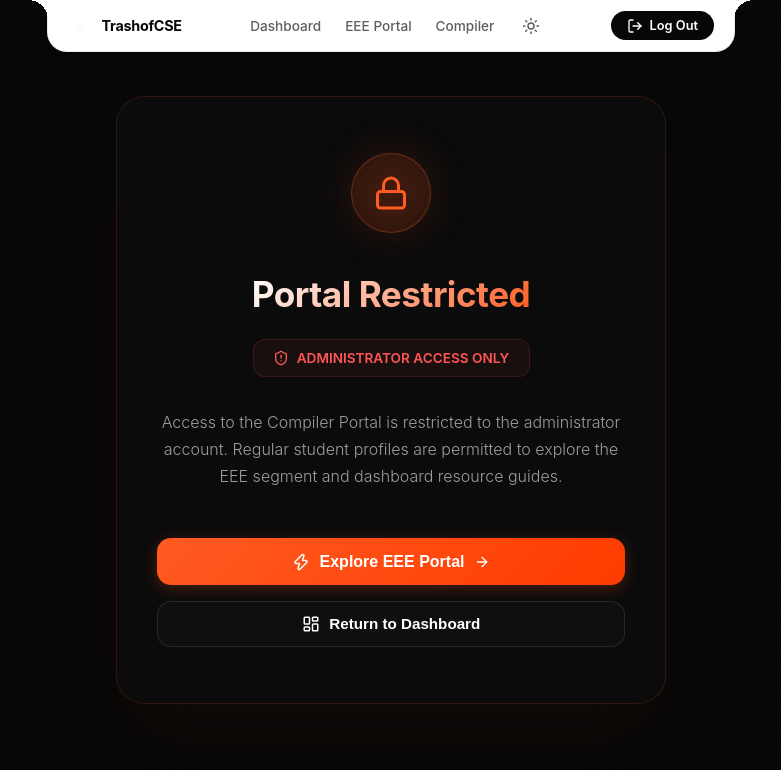
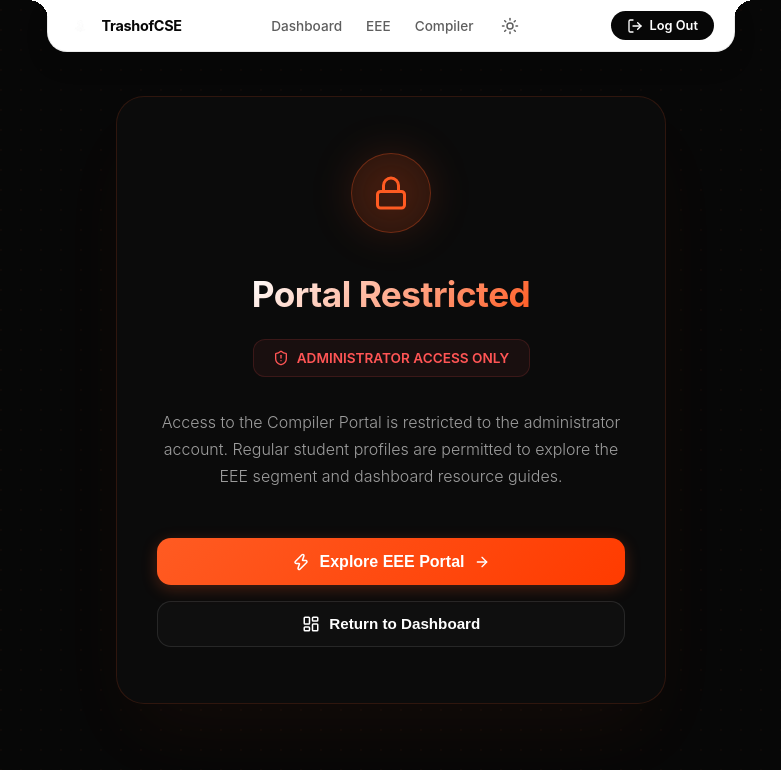
Before and after one commit to mongooseintown/TrashofCSE-Project, a React (Vite) app in the folder frontend/: page /compiler-locked in a window 1280 px wide. Shown: the top 770 px of the page, without its empty margins (249-1030 px from the left). Built offline with nearby package versions, Linux system fonts and the light colour scheme; no server answers; sample sign-in values are in the browser's storage.

Commit message:
Rename EEE Portal navigation label to EEE

```diff
--- a/frontend/src/components/Navbar.jsx
+++ b/frontend/src/components/Navbar.jsx
@@ -43,7 +43,7 @@ const Navbar = () => {
         {/* Center Links */}
         <div className="nav-links">
           <Link to="/dashboard" className="nav-link">Dashboard</Link>
-          <Link to="/eee" className="nav-link">EEE Portal</Link>
+          <Link to="/eee" className="nav-link">EEE</Link>
           <Link to="/compiler" className="nav-link">Compiler</Link>
 
           <button className="btn-nav-theme-toggle" onClick={toggleTheme} title="Toggle Mode">
```
